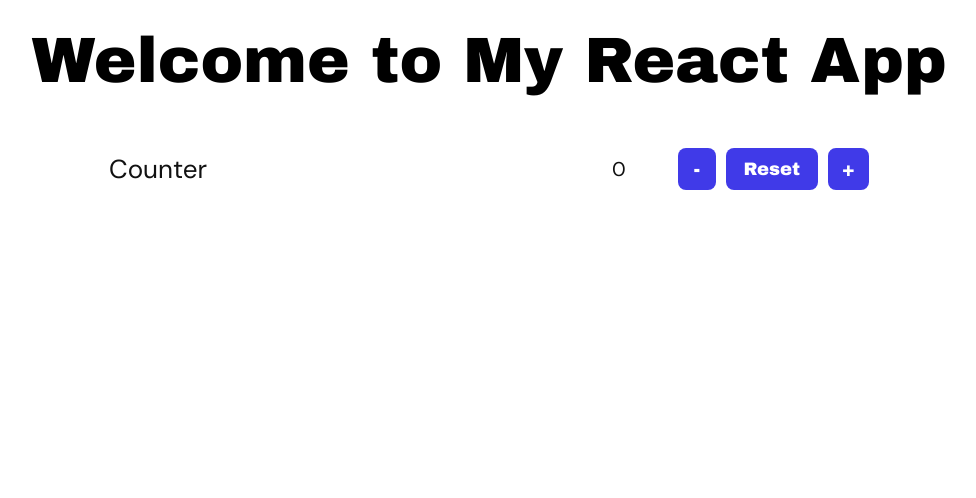
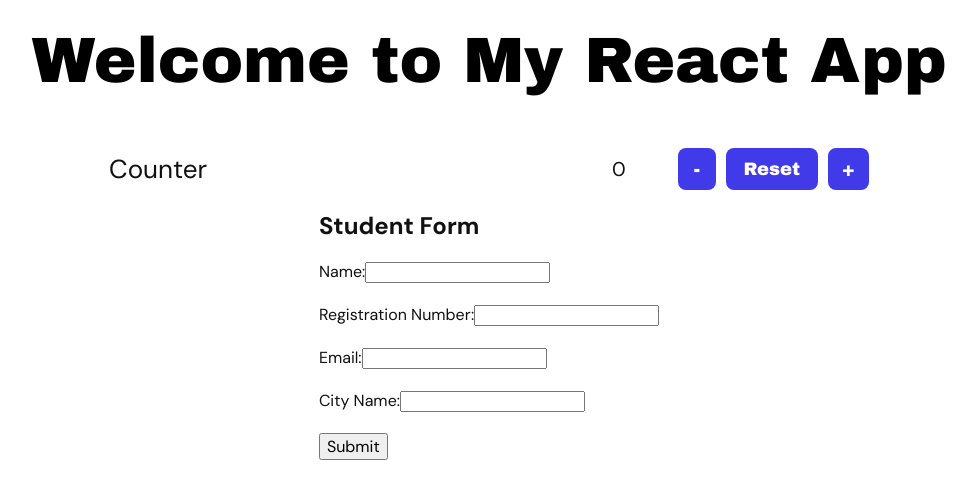
Before and after one commit to aryanishan/Summer-pep-Mern-Stack, a React (Vite) app in the folder Class 5/my-react-app/: page / in a window 1280 px wide. Shown: the top 498 px of the page, without its empty margins (151-1127 px from the left). Built offline with nearby package versions, Linux system fonts and the light colour scheme.

Commit message:
student form has been added

```diff
--- a/Class 5/my-react-app/src/App.jsx
+++ b/Class 5/my-react-app/src/App.jsx
@@ -1,5 +1,6 @@
 import { useState } from 'react'
 import './App.css'
+import FormComponent from './components/formcomponent'
 
 function App() {
   const [count, setCount] = useState(0);
@@ -39,6 +40,8 @@
           </button>
         </div>
       </section>
+
+      <FormComponent />
     </main>
   )
 }
--- /dev/null
+++ b/Class 5/my-react-app/src/components/formcomponent.jsx
@@ -0,0 +1,31 @@
+function FormComponent() {
+  return (
+    <form>
+      <h2>Student Form</h2>
+
+      <label htmlFor="name">Name:</label>
+      <input type="text" id="name" name="name" />
+      <br />
+      <br />
+
+      <label htmlFor="registrationNumber">Registration Number:</label>
+      <input type="text" id="registrationNumber" name="registrationNumber" />
+      <br />
+      <br />
+
+      <label htmlFor="email">Email:</label>
+      <input type="email" id="email" name="email" />
+      <br />
+      <br />
+
+      <label htmlFor="city">City Name:</label>
+      <input type="text" id="city" name="city" />
+      <br />
+      <br />
+
+      <button type="submit">Submit</button>
+    </form>
+  )
+}
+
+export default FormComponent
```
